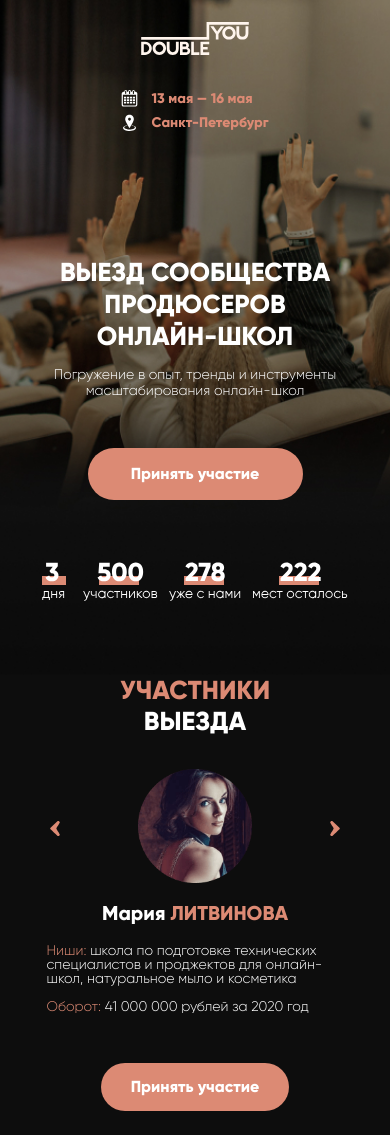
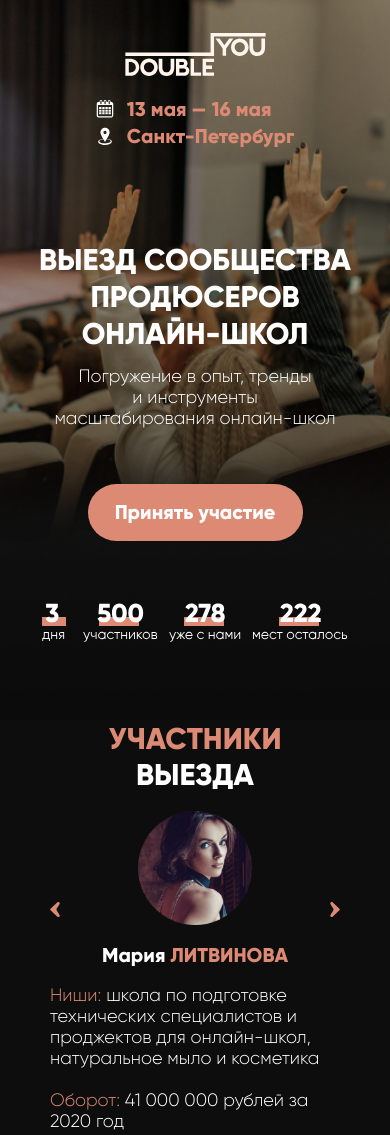
Before and after one commit to snypoon/test_piter, a plain HTML site: page index.html in a window 390 px wide. Shown: the top 1135 px of the page. Drawn offline with nearby package versions, Linux system fonts and the light colour scheme; a script that the page names is missing.

Commit message:
Add files via upload

```diff
--- a/css/style.css
+++ b/css/style.css
@@ -265,6 +265,10 @@ i, em {
 	display: none;
 }
 
+.s1 .mob{
+	display: none;
+}
+
 @media (max-width: 480px){
 	.s1{
 		background: url('../images/main_bg_mob.jpg') center;
@@ -273,22 +277,30 @@ i, em {
 
 
 	.s1 .wrapper{
-		padding: 22px 0 75px 0;
+		padding: 33px 0 80px 0;
 		justify-content: center;
 		align-items: center;
 	}
 
+	.s1 .mob{
+		display: flex;
+	}
+
+	.s1 .desc{
+		display: none;
+	}
+
 	.s1 .logo{
-		margin-bottom: 35px;
+		margin-bottom: 23px;
 	}
 
 	.s1 .logo img{
-		width: 108px;
-		height: 33px;
+		width: 141px;
+		height: 43px;
 	}
 
 	.s1 .meta{
-		margin-bottom: 125px;
+		margin-bottom: 95px;
 	}
 
 	.s1 .meta .i1{
@@ -303,13 +315,13 @@ i, em {
 
 	.s1 .meta .i1 span,
 	.s1 .meta .i2 span{
-    font-size: 14px;
+    font-size: 20px;
 	}
 
 	.s1 .meta .i1 img,
 	.s1 .meta .i2 img{
-    width: 17px;
-		height: 17px;
+    width: 18px;
+		height: 18px;
 		margin: 0 13px 0 0;
 	}
 
@@ -318,27 +330,26 @@ i, em {
 	}
 
 	.s1 h1{
-		font-size: 26px;
-		line-height: 32px;
+		font-size: 30px;
+		line-height: 37px;
 		margin-bottom: 14px;
-		width: 272px;
+		width: 320px;
 	}
 	.s1 p {
-    font-size: 14px;
-		line-height: 16px;
-		width: 80%;
+    font-size: 18px;
+		line-height: 21px;
 	}
 
 	.s1 .text {
-    margin-bottom: 50px;
+    margin-bottom: 55px;
 		display: flex;
 		flex-direction: column;
 		align-items: center;
 	}
 
 	.s1 .btn{
-		font-size: 16px;
-		line-height: 20px;
+		font-size: 20px;
+		line-height: 25px;
 		padding: 16px 0;
 		width: 215px;
 	}
@@ -1077,12 +1088,16 @@ background-color: #0D0D0D;
 
 @media (max-width: 480px){
 	.s5 .title{
-		font-size: 26px;
+		font-size: 30px;
 		padding: 0 25%;
+		margin-bottom: 18px;
 	}
 	.s5 .slider_1 li {
     padding: 0 10px;
 		font-weight: 300;
+		display: flex;
+		flex-direction: column;
+		align-items: center;
 	}
 	.s5 .slider_1 li img{
 		max-width: 114px;
@@ -1091,8 +1106,10 @@ background-color: #0D0D0D;
 		font-size: 20px;
 	}
 	.s5 .slider_1 li p {
-		font-size: 14px;
-		margin: 0 5%;
+		font-size: 18px;
+		width: 290px;
+		line-height: 21px;
+		font-weight: 300;
 	}
 	.s5 .slider_1 li .desc {
     min-height: 40px;
@@ -1104,10 +1121,10 @@ background-color: #0D0D0D;
 		margin: -70px 20px 0;
 	}
 	.s5 .btn{
-		font-size: 16px;
-		line-height: 20px;
-		padding: 14px 0;
-		width: 188px;
+		font-size: 20px;
+		line-height: 25px;
+		padding: 17px 0;
+		width: 215px;
 		min-width: initial;
 	}
 }
--- a/index.html
+++ b/index.html
@@ -8,7 +8,7 @@
 <link rel="stylesheet" href="css/style.css?v=1.0.3" />
 <script src="https://ajax.googleapis.com/ajax/libs/jquery/3.5.1/jquery.min.js"></script>
 <script src="js/script.js?v=1.0.3"></script>
-<link rel="icon" type="image/x-icon" href="images/favicon.ico" />
+<link rel="icon" type="image/x-icon" href="images/favicon.png" />
 <link rel="icon" type="image/png" sizes="96x96" href="images/favicon.png" />
 </head>
 <body>
@@ -35,7 +35,8 @@
 					Выезд сообщества <br>
 					Продюсеров Онлайн-школ
 				</h1>
-				<p>Погружение в опыт, тренды и инструменты масштабирования онлайн-школ</p>
+				<p class="desc">Погружение в опыт, тренды и инструменты масштабирования онлайн-школ</p>
+				<p class="mob">Погружение в опыт, тренды <br> и инструменты <br> масштабирования онлайн-школ</p>
 			</div>
 			<div class="btn_wrap"><a href="#" class="js_pp_btn btn" data-form="">Принять участие</a></div>
 			<div class="mobile_info">
```
